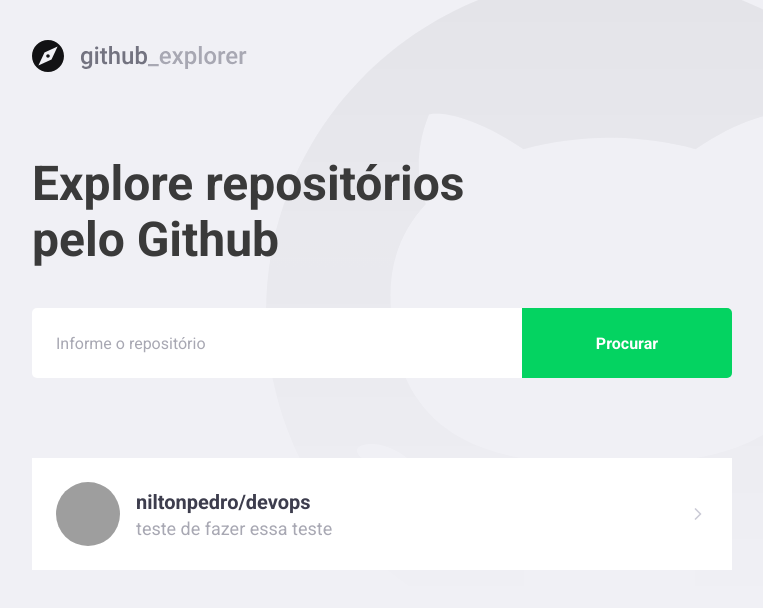
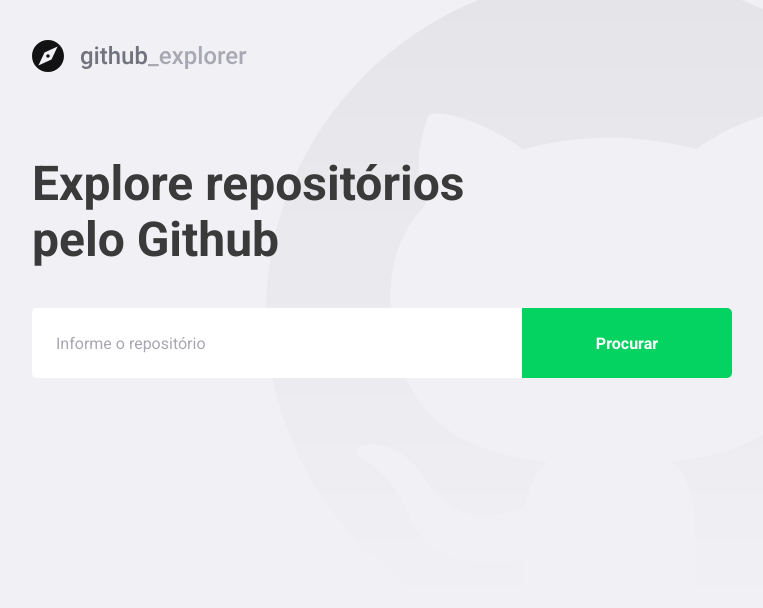
Before and after one commit to niltonpedro/git-finder, a React (Create React App) app: page / in a window 1280 px wide. Shown: the top 608 px of the page, without its empty margins (148-911 px from the left). Built offline with nearby package versions, Linux system fonts and the light colour scheme; grey boxes are pictures that could not be loaded.

Commit message:
State and typescript configuration

```diff
--- a/src/pages/Dashboars/index.tsx
+++ b/src/pages/Dashboars/index.tsx
@@ -5,16 +5,30 @@ import api from '../../services/api';
 
 import { Title, Form, Repositories } from './styles';
 
+interface Repository {
+  full_name: string;
+  description: string;
+  owner: {
+    login: string;
+    avatar_url: string;
+  }
+
+}
+
 const Dashboard: React.FC = () => {
   const [newRepo, setNewRepo] = useState('');
-  const [repositories, setRepositories] = useState([]);
+  const [repositories, setRepositories] = useState<Repository[]>([]);
 
   async function handleAddRepository(event: FormEvent<HTMLFormElement>): Promise<void> {
     event.preventDefault();
 
-    const response = await api.get(`repos/${newRepo}`)
+    const response = await api.get<Repository>(`repos/${newRepo}`)
 
-    console.log(response.data)
+    const repository = response.data;
+
+    setRepositories([...repositories, repository])
+    setNewRepo('')
+
   }
 
   return (
@@ -32,18 +46,20 @@ const Dashboard: React.FC = () => {
       </Form>
 
       <Repositories>
-        <a href="teste">
+        {repositories.map(repository => (
+          <a key={repository.full_name} href="teste">
           <img
-            src="https://avatars0.githubusercontent.com/u/38008073?s=460&u=be068b6a0fc43a8a498dea4f52c4d6df2aad0896&v=4"
-            alt="Nilton Pedro"
+            src={repository.owner.avatar_url}
+            alt={repository.owner.login}
           />
           <div>
-            <strong>niltonpedro/devops</strong>
-            <p>teste de fazer essa teste</p>
+            <strong>{repository.full_name}</strong>
+            <p>{repository.description}</p>
           </div>
 
           <FiChevronRight size={20} />
         </a>
+        ))}
       </Repositories>
     </>
   );
--- a/src/pages/Dashboars/styles.ts
+++ b/src/pages/Dashboars/styles.ts
@@ -75,7 +75,8 @@ export const Repositories = styled.div`
     }
 
     div {
-      margin-left: 16px;
+      margin: 0 16px;
+      flex: 1;
 
       strong {
         font-size: 20px;
```
